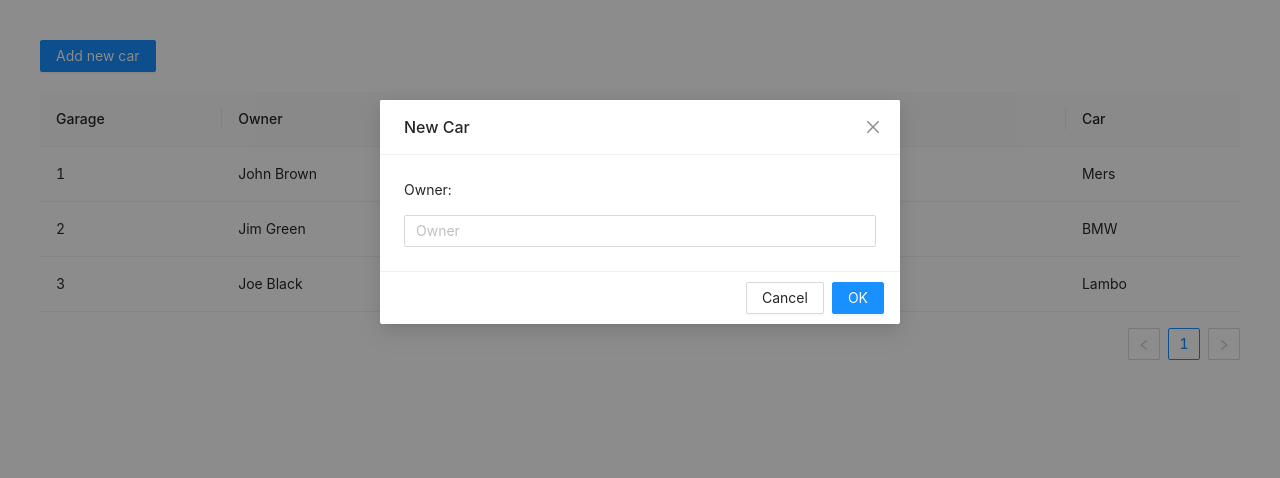
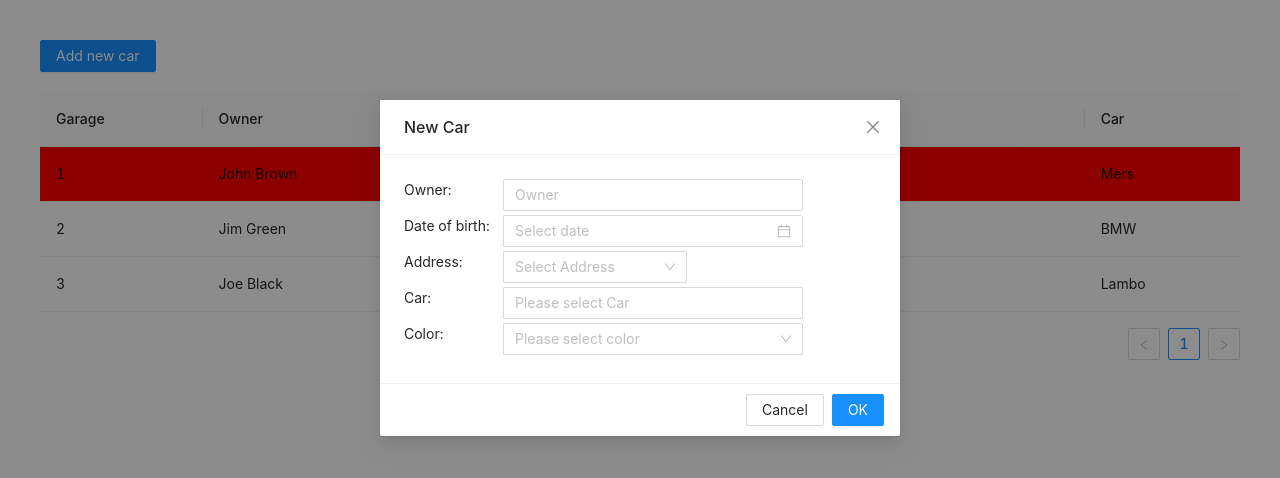
Before and after one commit to VladyslavLytvynenko22/garage, a React (Create React App) app: page / in a window 1280 px wide. Both pictures are taken after a click on the button "Add new car". Shown: the top 478 px of the page. Built offline with nearby package versions, Linux system fonts and the light colour scheme.

Commit message:
Add more inpute fields to modal window and use color for table row

```diff
--- /dev/null
+++ b/src/AddCar/AddCar.js
@@ -0,0 +1,43 @@
+import { Modal } from 'antd';
+import React, { Component } from 'react';
+
+import NewData from './NewData/NewData';
+
+class AddCar extends Component {
+  state = {
+    garage: {
+      key: -1,
+      owner: '',
+      dateOfBirth: -1,
+      address: '',
+      car: '',
+      color: '',
+    },
+  };
+
+  getGarage = () => {
+    return { ...this.state.garage };
+  };
+
+  onChangeGarageHandler = (newGarage) => {
+    this.setState({ garage: newGarage });
+  };
+
+  render() {
+    return (
+      <Modal
+        title="New Car"
+        visible={this.props.showAddCar}
+        onOk={() => this.props.clickOk(this.getGarage())}
+        onCancel={this.props.clickCancel}
+      >
+        <NewData
+          garage={this.getGarage()}
+          onChangeGarage={this.onChangeGarageHandler.bind(this)}
+        />
+      </Modal>
+    );
+  }
+}
+
+export default AddCar;
--- /dev/null
+++ b/src/AddCar/NewData/NewData.js
@@ -0,0 +1,132 @@
+import { Input, DatePicker, Cascader, Select } from 'antd';
+import React, { Component } from 'react';
+
+import classes from './NewData.module.css';
+
+class NewData extends Component {
+  options = [];
+  children = [];
+
+  componentDidMount() {
+    this.options = [
+      {
+        value: 'ukraine',
+        label: 'Ukraine',
+        children: [
+          {
+            value: 'kyiv',
+            label: 'Kyiv',
+          },
+          {
+            value: 'lviv',
+            label: 'Lviv',
+          },
+        ],
+      },
+      {
+        value: 'usa',
+        label: 'USA',
+        children: [
+          {
+            value: 'ny',
+            label: 'NY',
+          },
+          {
+            value: 'florida',
+            label: 'Florida',
+          },
+        ],
+      },
+    ];
+  }
+
+  render() {
+    return (
+      <div>
+        <Input.Group compact>
+          <p className={classes.P}>Owner: </p>
+          <div className={classes.InputDiv}>
+            <Input
+              placeholder="Owner"
+              onChange={(event) => {
+                this.props.onChangeGarage({
+                  ...this.props.garage,
+                  owner: event.target.value,
+                });
+              }}
+            />
+          </div>
+        </Input.Group>
+
+        <Input.Group compact>
+          <p className={classes.P}>Date of birth: </p>
+          <DatePicker
+            className={classes.InputDiv}
+            onChange={(date, dateString) => {
+              this.props.onChangeGarage({
+                ...this.props.garage,
+                dateOfBirth: dateString,
+              });
+            }}
+          />
+        </Input.Group>
+
+        <Input.Group compact>
+          <p className={classes.P}>Address: </p>
+          <Cascader
+            className={classes.InputDiv}
+            options={this.options}
+            placeholder="Select Address"
+            onChange={(value, selOption) => {
+              this.props.onChangeGarage({
+                ...this.props.garage,
+                address: value.join(', '),
+              });
+            }}
+          />
+        </Input.Group>
+
+        <Input.Group compact>
+          <p className={classes.P}>Car: </p>
+          <Select
+            className={classes.InputDiv}
+            mode="multiple"
+            allowClear
+            placeholder="Please select Car"
+            onChange={(value, option) => {
+              this.props.onChangeGarage({
+                ...this.props.garage,
+                car: value.join(', '),
+              });
+            }}
+          >
+            <Select.Option key={'lambo'}>{'Lambo'}</Select.Option>
+            <Select.Option key={'mers'}>{'Mers'}</Select.Option>
+            <Select.Option key={'bmw'}>{'BMW'}</Select.Option>
+            <Select.Option key={'ferari'}>{'Ferari'}</Select.Option>
+            <Select.Option key={'golf'}>{'Golf'}</Select.Option>
+          </Select>
+        </Input.Group>
+
+        <Input.Group compact>
+          <p className={classes.P}>Color: </p>
+          <Select
+            className={classes.InputDiv}
+            placeholder="Please select color"
+            onChange={(value, option) => {
+              this.props.onChangeGarage({ ...this.props.garage, color: value });
+            }}
+          >
+            <Select.Option key={'red'}>{'red'}</Select.Option>
+            <Select.Option key={'blue'}>{'blue'}</Select.Option>
+            <Select.Option key={'black'}>{'black'}</Select.Option>
+            <Select.Option key={'yellow'}>{'yellow'}</Select.Option>
+            <Select.Option key={'green'}>{'green'}</Select.Option>
+          </Select>
+        </Input.Group>
+      </div>
+    );
+  }
+}
+
+export default NewData;
--- /dev/null
+++ b/src/AddCar/NewData/NewData.module.css
@@ -0,0 +1,7 @@
+.InputDiv {
+  width: 300px;
+}
+
+.P {
+  width: 100px;
+}
--- /dev/null
+++ b/src/GarageTable/GarageTable.js
@@ -0,0 +1,35 @@
+import { Table } from 'antd';
+import React, { Component } from 'react';
+
+import classes from './GarageTable.module.css';
+
+class GarageTable extends Component {
+  selectRowClassName = (color) => {
+    switch (color) {
+      case 'red':
+        return classes.RedRow;
+      case 'blue':
+        return classes.BlueRow;
+      case 'black':
+        return classes.BlackRow;
+      case 'yellow':
+        return classes.YellowRow;
+      case 'green':
+        return classes.GreenRow;
+      default:
+        return '';
+    }
+  };
+
+  render() {
+    return (
+      <Table
+        columns={this.props.columns}
+        dataSource={this.props.garages}
+        rowClassName={(record, index) => this.selectRowClassName(record.color)}
+      />
+    );
+  }
+}
+
+export default GarageTable;
--- /dev/null
+++ b/src/GarageTable/GarageTable.module.css
@@ -0,0 +1,19 @@
+.RedRow {
+  background-color: red;
+}
+
+.BlueRow {
+  background-color: blue;
+}
+
+.BlackRow {
+  background-color: black;
+}
+
+.YellowRow {
+  background-color: yellow;
+}
+
+.GreenRow {
+  background-color: green;
+}
--- a/src/addCar/addCar.js
+++ /dev/null
@@ -1,33 +0,0 @@
-import { Modal, Input } from 'antd';
-import React, { Component } from 'react';
-
-class AddCar extends Component {
-  garage = {
-    key: -1,
-    owner: '',
-    age: -1,
-    address: '',
-    car: '',
-  };
-
-  render() {
-    return (
-      <Modal
-        title="New Car"
-        visible={this.props.showAddCar}
-        onOk={() => this.props.clickOk(this.garage)}
-        onCancel={this.props.clickCancel}
-      >
-        <p>Owner: </p>
-        <Input
-          placeholder="Owner"
-          onChange={(value) => {
-            this.garage.owner = value.target.value;
-          }}
-        />
-      </Modal>
-    );
-  }
-}
-
-export default AddCar;
--- a/src/containers/App.js
+++ b/src/containers/App.js
@@ -1,8 +1,8 @@
 import React, { Component } from 'react';
 import { Button } from 'antd';
 
-import GarageTable from '../garageTable/garageTable';
-import AddCar from '../addCar/addCar';
+import GarageTable from '../GarageTable/GarageTable';
+import AddCar from '../AddCar/AddCar';
 import classes from './App.module.css';
 import 'antd/dist/antd.css';
 
@@ -12,9 +12,10 @@ class App extends Component {
       {
         key: -1,
         owner: '',
-        age: -1,
+        dateOfBirth: -1,
         address: '',
         car: '',
+        color: '',
       },
     ],
     columns: [
@@ -33,23 +34,26 @@ class App extends Component {
         {
           key: 1,
           owner: 'John Brown',
-          age: 32,
+          dateOfBirth: '1990-02-09',
           address: 'New York No. 1 Lake Park',
           car: 'Mers',
+          color: 'red',
         },
         {
           key: 2,
           owner: 'Jim Green',
-          age: 42,
+          dateOfBirth: '1990-02-09',
           address: 'London No. 1 Lake Park',
           car: 'BMW',
+          color: '',
         },
         {
           key: 3,
           owner: 'Joe Black',
-          age: 32,
+          dateOfBirth: '1990-02-09',
           address: 'Sidney No. 1 Lake Park',
           car: 'Lambo',
+          color: '',
         },
       ],
       columns: [
@@ -64,9 +68,9 @@ class App extends Component {
           key: 'owner',
         },
         {
-          title: 'Age',
-          dataIndex: 'age',
-          key: 'age',
+          title: 'Date Of Birth',
+          dataIndex: 'dateOfBirth',
+          key: 'dateOfBirth',
         },
         {
           title: 'Address',
@@ -82,18 +86,28 @@ class App extends Component {
     });
   }
 
+  getGarages = () => {
+    return this.state.garages.slice();
+  };
+
+  getColumns = () => {
+    return this.state.columns.slice();
+  };
+
   showAddCar = () => {
     this.setState({
       showAddCar: true,
     });
   };
 
-  handleOk = (props) => {
+  handleOk = (newGarage) => {
     const garages = this.state.garages.slice();
-    const keyArr = garages.map(garage => garage.key);
+    const keyArr = garages.map((garage) => garage.key);
     const nextId = Math.max(...keyArr) + 1;
-    props.key = nextId;
-    garages.push(props);
+
+    newGarage.key = nextId;
+    garages.push(newGarage);
+
     this.setState({
       garages: garages,
       showAddCar: false,
@@ -101,7 +115,6 @@ class App extends Component {
   };
 
   handleCancel = () => {
-    console.log('Cancel');
     this.setState({
       showAddCar: false,
     });
@@ -131,10 +144,7 @@ class App extends Component {
           Add new car
         </Button>
         {addCar}
-        <GarageTable
-          garages={this.state.garages}
-          columns={this.state.columns}
-        />
+        <GarageTable garages={this.getGarages()} columns={this.getColumns()} />
       </div>
     );
   }
--- a/src/garageTable/garageTable.js
+++ /dev/null
@@ -1,12 +0,0 @@
-import { Table } from 'antd';
-import React, { Component } from 'react';
-
-class GarageTable extends Component {
-  render() {
-    return (
-      <Table columns={this.props.columns} dataSource={this.props.garages} />
-    );
-  }
-}
-
-export default GarageTable;
```
Also changed, not shown: src/containers/App.module.css (line endings or trailing spaces), src/index.css (line endings or trailing spaces), 2 other files (tests, documents, lock files or other folders).
